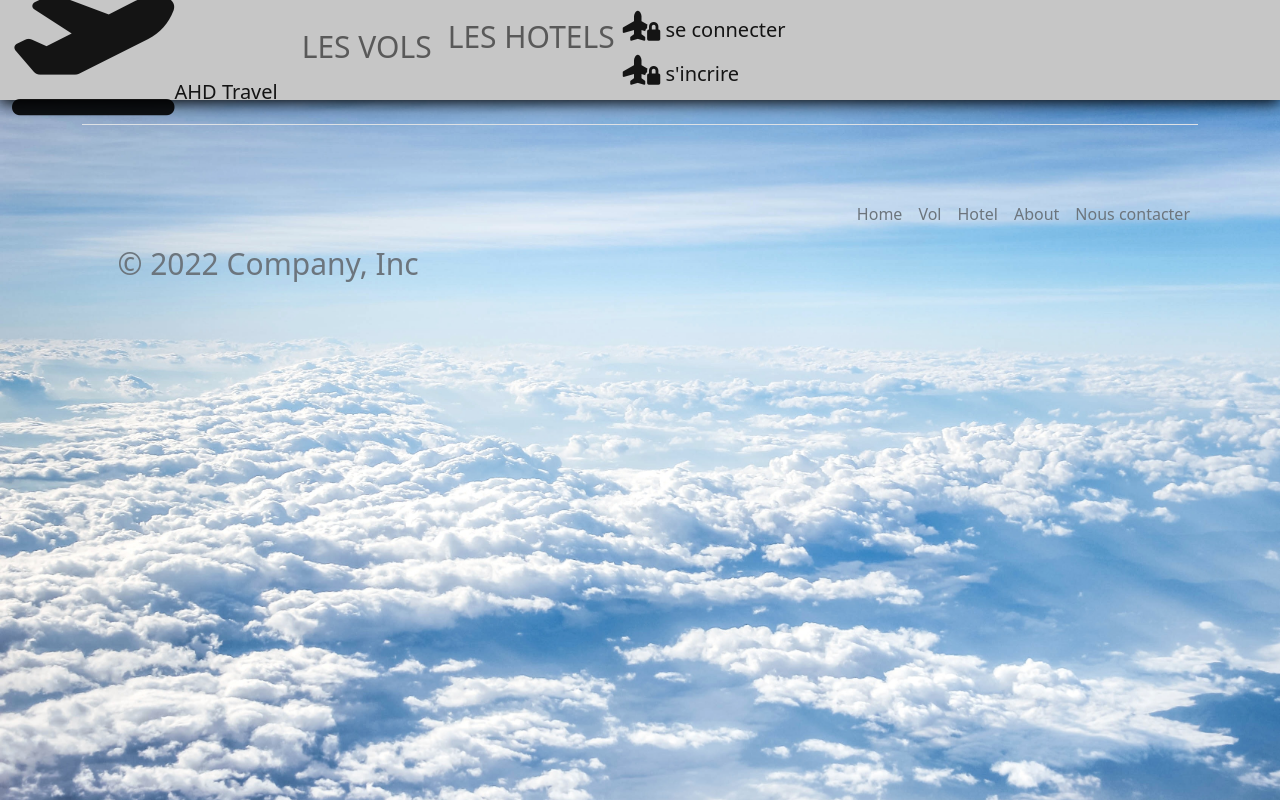
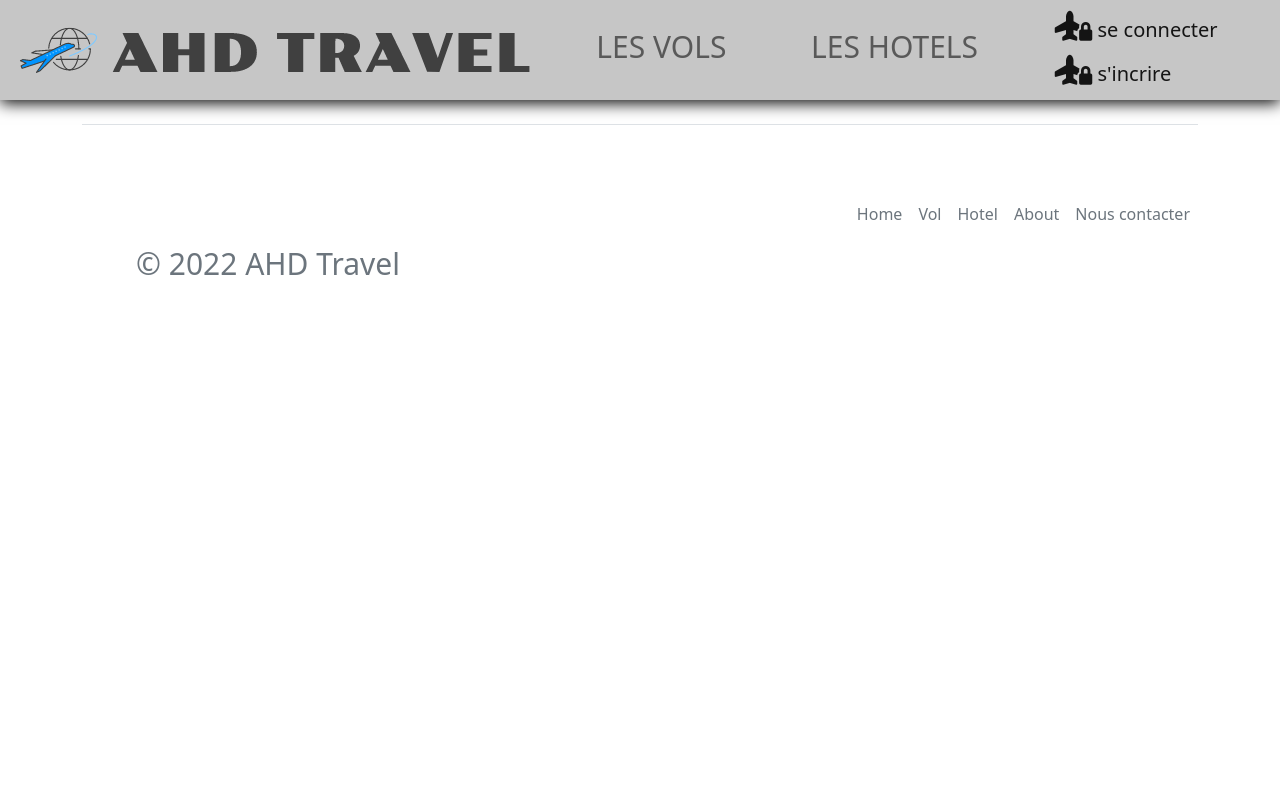
Before and after one commit to haelbrek/Teavel-project-, a Django app: page /about/ in a window 1280 px wide. Run offline with Django 4.2, Linux system fonts and the light colour scheme; some libraries are stand-ins or nearby versions.

Commit message:
commencement footer

```diff
--- a/travel_project/home/forms.py
+++ b/travel_project/home/forms.py
@@ -14,6 +14,6 @@
               'ville': TextInput(attrs={
 
 
-                'placeholder' : 'Ville que vous aimez'
+                'placeholder' : 'ex : MAD,PAR,LON'
         })
         }
--- a/travel_project/static/css/style.css
+++ b/travel_project/static/css/style.css
@@ -1,6 +1,6 @@
 
 
-body{
+main{
     display: flex;
     flex-direction: column;
     justify-content: center;
@@ -10,9 +10,9 @@
 
 
 }
-main{
+/*main{
     flex-grow: 1;
-}
+}*/
 
 
 .formulaire{
--- a/travel_project/templates/includes/footer.html
+++ b/travel_project/templates/includes/footer.html
@@ -1,9 +1,12 @@
-<div class="container footer">
+{% load static %}
+
+<div class="container">
   <footer class="d-flex flex-wrap justify-content-between align-items-center py-3 my-4 border-top">
-    <p class="col-md-4 mb-0 text-muted">&copy; 2022 Company, Inc</p>
+
+    <p class="col-md-4 mb-0 text-muted">&copy; 2022 AHD Travel</p>
 
     <a href="/" class="col-md-4 d-flex align-items-center justify-content-center mb-3 mb-md-0 me-md-auto link-dark text-decoration-none">
-      <svg class="bi me-2" width="40" height="32"><use xlink:href="#bootstrap"/></svg>
+    <svg class="bi me-2" width="40" height="32"><use xlink:href="#bootstrap"/></svg>
     </a>
 
     <ul class="nav col-md-4 justify-content-end liste-footer">
--- a/travel_project/templates/includes/header.html
+++ b/travel_project/templates/includes/header.html
@@ -3,18 +3,18 @@
 
 <nav class="navbar navbar-expand-lg navbar-header">
     <div class="container-fluid container-header">
-      <a class="navbar-brand" href="{% url 'home' %}"><i class="fa-sharp fa-solid fa-plane-departure"></i>AHD Travel</a>
+      <a class="navbar-brand" href="{% url 'home' %}"> <img src="{% static 'image/logo.png' %}" alt=""></a>
       <button class="navbar-toggler" type="button" data-bs-toggle="collapse" data-bs-target="#navbarNav" aria-controls="navbarNav" aria-expanded="false" aria-label="Toggle navigation">
         <span class="navbar-toggler-icon"></span>
       </button>
       <div class="collapse navbar-collapse" id="navbarNav">
-        <ul class="navbar-nav">
+        <ul class="navbar-nav head">
 
           <li class="nav-item nav-item-header">
             <a class="nav-link" href="{% url 'vol' %}">LES VOLS</a>
           </li>
 
-          <li class="nav-item">
+          <li class="nav-item nav-item-header">
             <a class="nav-link" href="{% url 'vol' %}">LES HOTELS</a>
           </li>
 
```
Also changed, not shown: travel_project/db.sqlite3, travel_project/static/css/header.css (line endings or trailing spaces).
